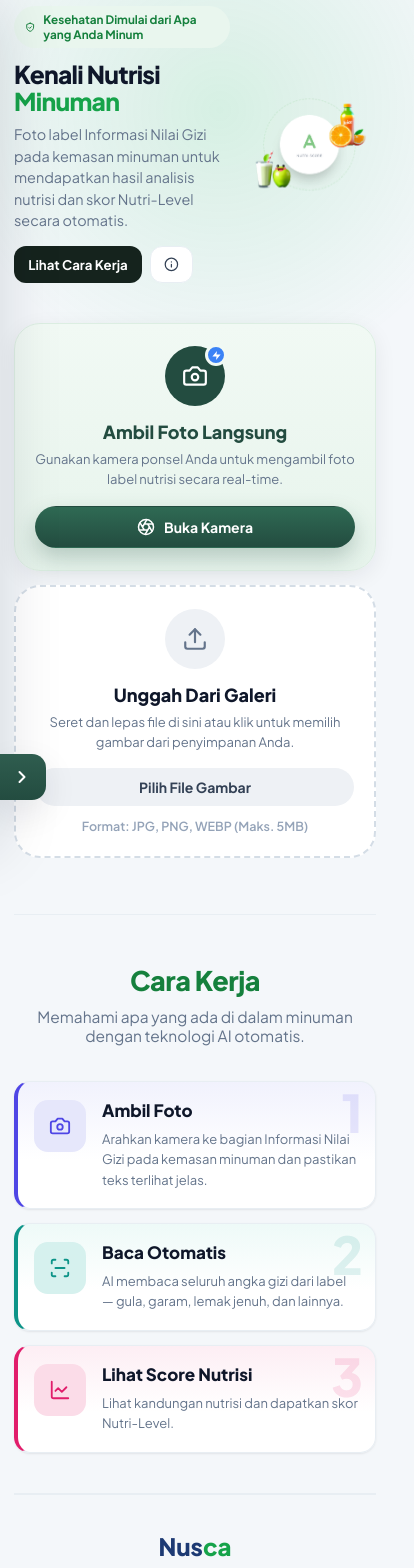
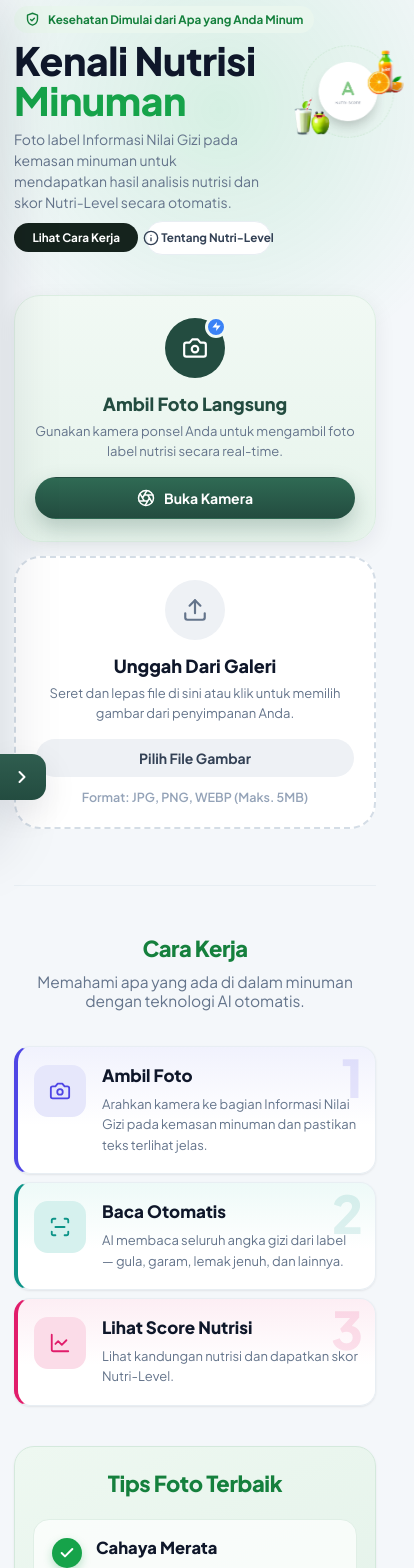
Before and after one commit to Jejetrs/nusca_nutrition_and_classifier_app, a React (Vite) app: page / in a window 390 px wide. Shown: the part 20-1588 px from the top of the page, 414 px wide, since content can reach past the window. Built offline with nearby package versions, Linux system fonts and the light colour scheme; no server answers.

Commit message:
edit hero section for flexibility

```diff
--- a/index.html
+++ b/index.html
@@ -5,7 +5,7 @@
     <link rel="icon" type="image/png" href="/src/assets/logo.png" />
     <meta name="viewport" content="width=device-width, initial-scale=1.0, maximum-scale=5.0" />
     <meta name="theme-color" content="#16A34A" />
-    <title>NutriScan AI — Pembaca Label Gizi & Nutri-Level</title>
+    <title>Nusca</title>
     <link rel="preconnect" href="https://fonts.googleapis.com" />
     <link rel="preconnect" href="https://fonts.gstatic.com" crossorigin />
     <link href="https://fonts.googleapis.com/css2?family=Plus+Jakarta+Sans:ital,wght@0,400;0,500;0,600;0,700;0,800&display=swap" rel="stylesheet" />
--- a/package.json
+++ b/package.json
@@ -3,7 +3,7 @@
   "private": true,
   "version": "1.0.0",
   "type": "module",
-  "description": "NutriScan AI — pembaca label gizi & klasifikasi Nutri-Level (React)",
+  "description": "Nusca",
   "scripts": {
     "dev": "vite",
     "build": "vite build",
--- a/src/components/screens/HomeScreen.jsx
+++ b/src/components/screens/HomeScreen.jsx
@@ -5,6 +5,13 @@ import NutriLevelDialog from '../result/NutriLevelDialog.jsx'
 
 const ACCEPT = ['image/jpeg', 'image/png', 'image/webp', 'image/bmp']
 const MAX_MB = 5
+
+const PHOTO_TIPS = [
+  { title: 'Cahaya Merata', desc: 'Hindari pantulan dan bayangan agar teks label terlihat jelas oleh kamera.' },
+  { title: 'Posisi Lurus', desc: 'Pegang kemasan tegak lurus di depan kamera — jangan miring atau bersudut.' },
+  { title: 'Label Utuh', desc: 'Pastikan tabel Informasi Nilai Gizi tidak terlipat, basah, atau tertutup.' },
+  { title: 'Tangan Stabil', desc: 'Tahan kamera sebentar agar hasil foto tajam dan tidak buram.' },
+]
 
 // Deteksi perangkat mobile berdasarkan user-agent dan pointer kasar
 function isMobileDevice() {
@@ -57,33 +64,35 @@ export default function HomeScreen({ onPhoto }) {
 
   return (
     <div className="ns-home">
-      {/* Hero */}
+      {/* Hero — judul full-width satu baris sebagai elemen dominan, ilustrasi mendampingi teks */}
       <section className="ns-hero">
-        <div className="ns-hero-text">
         <div className="ns-hero-badge">
           <BadgeCheck /> Kesehatan Dimulai dari Apa yang Anda Minum
         </div>
-          <h1>
-            <span className="ns-hero-title-line">Kenali Nutrisi</span>
-            <br />
-            <span className="t-green">Minuman</span>
+
+        <h1 className="ns-hero-title">
+          Kenali Nutrisi
+          <span className="t-green ns-hero-title-line">Minuman</span>
         </h1>
-          <p>
+
+        <p className="ns-hero-desc">
           Foto label Informasi Nilai Gizi pada kemasan minuman untuk mendapatkan hasil analisis
           nutrisi dan skor Nutri-Level secara otomatis.
         </p>
-          <div className="ns-hero-btns">
-            <button className="ns-btn dark" onClick={scrollHow}>
-              Lihat Cara Kerja
-            </button>
-            <button className="ns-btn outline ns-btn-info" onClick={() => setDialog(true)}>
-              <InfoIcon /> <span className="ns-btn-text">Tentang Nutri-Level</span>
-            </button>
-          </div>
-        </div>
 
         <div className="ns-hero-art">
           <img src={hero} alt="Ilustrasi skor Nutri-Level untuk minuman" />
+        </div>
+
+        {/* Tombol pada baris sendiri (full-width) — ukuran & panjangnya bebas, tak bentrok
+            dengan ilustrasi, dan tetap sejajar ke samping di desktop maupun mobile. */}
+        <div className="ns-hero-actions">
+          <button className="ns-btn dark ns-cta" onClick={scrollHow}>
+            Lihat Cara Kerja
+          </button>
+          <button className="ns-btn outline ns-cta ns-btn-info" onClick={() => setDialog(true)}>
+            <InfoIcon /> <span className="ns-btn-text">Tentang Nutri-Level</span>
+          </button>
         </div>
       </section>
 
@@ -167,13 +176,31 @@ export default function HomeScreen({ onPhoto }) {
         </div>
       </section>
 
+      {/* Tips foto — section dengan latar berbeda agar menonjol dari background halaman */}
+      <section className="ns-tips">
+        <div className="ns-tips-head">
+          <h2 className="ns-tips-title">Tips Foto Terbaik</h2>
+        </div>
+        <div className="ns-tips-grid">
+          {PHOTO_TIPS.map((t) => (
+            <div className="ns-tip" key={t.title}>
+              <span className="ns-tip-check"><CheckIcon /></span>
+              <div className="ns-tip-text">
+                <h4>{t.title}</h4>
+                <p>{t.desc}</p>
+              </div>
+            </div>
+          ))}
+        </div>
+      </section>
+
       {/* Footer */}
       <footer className="ns-footer">
         <div className="ns-footer-brand">
           <span className="ns-bn-blue">Nus</span><span className="ns-bn-green">ca</span>
         </div>
         <div className="ns-footer-note">
-          © 2025 Nusca AI. Platform analisis nutrisi minuman kemasanberbasis AI.
+          © 2025 Nusca AI. Platform analisis nutrisi minuman kemasan berbasis AI.
         </div>
       </footer>
 
@@ -210,6 +237,13 @@ function BadgeCheck() {
     <svg viewBox="0 0 24 24" width="15" height="15" fill="none" stroke="currentColor" strokeWidth="2.2" strokeLinecap="round" strokeLinejoin="round">
       <path d="M12 2 4 5v6c0 5 3.4 8.5 8 10 4.6-1.5 8-5 8-10V5l-8-3Z" />
       <path d="m9 12 2 2 4-4" />
+    </svg>
+  )
+}
+function CheckIcon() {
+  return (
+    <svg viewBox="0 0 24 24" width="16" height="16" fill="none" stroke="currentColor" strokeWidth="3" strokeLinecap="round" strokeLinejoin="round">
+      <path d="M20 6 9 17l-5-5" />
     </svg>
   )
 }
--- a/src/styles/components.css
+++ b/src/styles/components.css
@@ -8,61 +8,86 @@
 /* ══════════════════════════ HOME ══════════════════════════════ */
 .ns-home { padding-bottom: 16px; }
 
+/* Judul melebar penuh di baris atas; ilustrasi mendampingi paragraf di bawahnya.
+   container-type: inline-size mengaktifkan unit cqi yang dipakai judul. */
 .ns-hero {
   display: grid;
-  grid-template-columns: 1.05fr .95fr;
-  gap: clamp(20px, 4vw, 40px);
-  align-items: center;
+  grid-template-columns: minmax(0, 1fr) clamp(220px, 34vw, 380px);
+  grid-template-areas:
+    "badge   badge"
+    "title   art"
+    "body    art"
+    "actions art";
+  column-gap: clamp(18px, 3vw, 36px);
+  row-gap: clamp(10px, 1.6vw, 16px);
+  align-items: start;
   padding: 16px 0 80px;
+  container-type: inline-size;
 }
 .ns-hero-badge {
+  grid-area: badge; justify-self: start;
   display: inline-flex; align-items: center; gap: 8px;
   background: var(--green-soft); color: var(--green-d);
   font-weight: 700; font-size: 13px;
   padding: 8px 14px; border-radius: 999px;
-  margin-bottom: 22px;
 }
-.ns-hero-text { min-width: 0; container-type: inline-size; container-name: herotext; }
-.ns-hero-text h1 {
-  font-size: clamp(28px, 12cqi, 64px); font-weight: 800;
-  letter-spacing: -1.4px; line-height: 1.04;
-  color: var(--ink); margin-bottom: clamp(12px, 3cqi, 20px);
+
+/* Judul = elemen terbesar & dominan di beranda. Ukuran berbasis cqi, dengan baris terpisah
+   untuk Minuman agar layout lebih rapi di desktop dan mobile. */
+.ns-hero-title {
+  grid-area: title;
+  font-weight: 800;
+  font-size: clamp(18px, 6.5cqi, 56px);
+  letter-spacing: clamp(-1.4px, -0.13cqi, -0.3px);
+  line-height: 1.03;
+  color: var(--ink);
+  white-space: normal;
+}
+.ns-hero-title-line {
+  display: block;
 }
 .t-blue { color: var(--blue-title); }
 .t-green { color: var(--green); }
-.ns-hero-text p {
-  font-size: clamp(13px, 3.5cqi, 50px); line-height: 1.6;
-  color: var(--ink-soft); max-width: 45ch; margin-bottom: clamp(16px, 4cqi, 26px);
-}
 
-/* Ukuran tombol hero mengikuti lebar kolom (cqi), nowrap menjaga keduanya tetap sejajar. */
-.ns-hero-btns {
-  display: flex; gap: clamp(6px, 1.4cqi, 12px); flex-wrap: nowrap; align-items: stretch;
-}
-.ns-hero-btns .ns-btn {
-  flex: 0 1 auto; min-width: 0; justify-content: center;
-  font-size: clamp(10px, 2.9cqi, 15px);
-  padding: clamp(7px, 1.9cqi, 12px) clamp(7px, 2.8cqi, 18px);
-  gap: clamp(4px, 1.4cqi, 9px);
-  white-space: nowrap;
-}
-.ns-hero-btns .ns-btn svg {
-  flex-shrink: 0;
-  width: clamp(12px, 3.2cqi, 18px); height: clamp(12px, 3.2cqi, 18px);
+.ns-hero-desc {
+  grid-area: body; min-width: 0;
+  font-size: clamp(13px, 1.45vw, 17px); line-height: 1.6;
+  color: var(--ink-soft); max-width: 46ch; margin: 0;
 }
 
 .ns-hero-art {
-  position: relative; min-width: 0;
+  grid-area: art; min-width: 0;
   display: grid; place-items: center;
+  align-self: start;
 }
-.ns-hero-art img { width: 100%; max-width: 540px; height: auto; }
+.ns-hero-art img { width: 100%; max-width: 420px; height: auto; }
+
+/* Tombol aksi pada baris penuh sendiri: sejajar ke samping, ukuran besar. */
+.ns-hero-actions {
+  grid-area: actions;
+  display: flex; flex-wrap: wrap; align-items: center;
+  gap: clamp(8px, 1.3vw, 14px);
+  margin-top: 0;
+}
+.ns-cta {
+  display: inline-flex; align-items: center; justify-content: center;
+  white-space: nowrap;
+  gap: 8px;
+  font-size: clamp(12px, 1.05vw, 14px);
+  padding: clamp(8px, 1.2vw, 10px) clamp(12px, 1.6vw, 16px);
+  border-radius: 16px;
+}
+.ns-hero-actions .ns-cta { min-width: auto; }
 
 /* Animasi masuk ringan pada hero */
-.ns-hero-text { animation: ns-slide-up .5s ease both; }
+.ns-hero-badge, .ns-hero-title, .ns-hero-desc, .ns-hero-actions { animation: ns-slide-up .5s ease both; }
 .ns-hero-art { animation: ns-slide-up .5s .15s ease both; }
 @keyframes ns-slide-up {
   from { opacity: 0; transform: translateY(18px); }
   to   { opacity: 1; transform: none; }
+}
+@media (prefers-reduced-motion: reduce) {
+  .ns-hero-badge, .ns-hero-title, .ns-hero-desc, .ns-hero-actions, .ns-hero-art, .ns-tips { animation: none; }
 }
 
 /* Kartu sumber gambar */
@@ -162,6 +187,40 @@
 .ns-how-card.accent-indigo { --accent: #4f46e5; --accent-soft: #e6e7fb; --accent-tint: #f1f2fd; }
 .ns-how-card.accent-teal   { --accent: #0d9488; --accent-soft: #d6f1ee; --accent-tint: #eefaf8; }
 .ns-how-card.accent-rose   { --accent: #e11d6b; --accent-soft: #fbdce8; --accent-tint: #fdeef4; }
+
+/* ── Tips foto — panel ber-latar berbeda dari background halaman ─────────────── */
+.ns-tips {
+  margin-top: 52px;
+  background: linear-gradient(155deg, #eef8f1 0%, #e3f2e9 55%, #dceee4 100%);
+  border: 1px solid #d4e9dc;
+  border-radius: 26px;
+  padding: clamp(28px, 4vw, 46px);
+  box-shadow: var(--sh-sm);
+  animation: ns-slide-up .5s .5s ease both;
+}
+.ns-tips-head { text-align: center; max-width: 560px; margin: 0 auto; }
+.ns-tips-title { font-size: clamp(22px, 3vw, 30px); font-weight: 800; color: var(--green-d); letter-spacing: -.4px; margin: 0; }
+.ns-tips-grid {
+  display: grid; grid-template-columns: 1fr 1fr;
+  gap: clamp(14px, 1.6vw, 20px); margin-top: clamp(22px, 3vw, 34px);
+}
+.ns-tip {
+  display: grid; grid-template-columns: auto 1fr; gap: 14px; align-items: start;
+  background: rgba(255, 255, 255, .72);
+  border: 1px solid #e0efe6; border-radius: 16px;
+  padding: 18px;
+  transition: transform .2s, box-shadow .2s, background .2s;
+}
+.ns-tip:hover { transform: none; box-shadow: none; background: rgba(255, 255, 255, .72); }
+.ns-tip-check {
+  width: 30px; height: 30px; border-radius: 50%;
+  background: var(--green); color: #fff;
+  display: grid; place-items: center; flex-shrink: 0;
+  box-shadow: 0 4px 10px rgba(22, 163, 74, .28);
+}
+.ns-tip-text { min-width: 0; }
+.ns-tip h4 { font-size: 16.5px; font-weight: 800; color: var(--ink); margin-bottom: 5px; line-height: 1.2; }
+.ns-tip p { font-size: 13.5px; line-height: 1.56; color: var(--ink-soft); }
 
 /* Footer */
 .ns-footer { text-align: center; margin-top: 40px; padding-top: 36px; border-top: 2px solid var(--line); }
@@ -755,7 +814,7 @@
 
 /* ══════════════════════════ RESPONSIF ═══════════════════════ */
 @media screen and (max-width: 1023px) {
-  .ns-hero { gap: clamp(16px, 3vw, 30px); }
+  .ns-hero { column-gap: clamp(16px, 3vw, 32px); }
   .ns-hero-art { min-height: 0; }
   .ns-tips-inner { grid-template-columns: 1fr; gap: 20px; }
   .ns-tips-cols { gap: 18px; }
@@ -796,78 +855,50 @@
 }
 
 @media screen and (max-width: 600px) {
-  /* Hero tetap 2 kolom seperti desain: teks + tombol di kiri, ilustrasi di kanan.
-     Kolom ilustrasi memakai vw, jadi gambar otomatis mengecil saat layar menyempit. */
   .ns-hero {
-    grid-template-columns: minmax(0, 1fr) clamp(108px, 34vw, 195px);
-    gap: clamp(10px, 3.5vw, 18px);
-    align-items: center;
+    grid-template-columns: minmax(0, 1fr) clamp(90px, 24vw, 120px);
+    grid-template-areas:
+      "badge badge"
+      "title art"
+      "body art"
+      "actions art";
+    column-gap: clamp(10px, 3vw, 18px);
+    row-gap: clamp(8px, 2vw, 10px);
     padding: 8px 0 40px;
   }
-  .ns-hero-text {
+  .ns-hero-title {
+    font-size: clamp(24px, 10vw, 40px);
+    letter-spacing: -.4px;
+    line-height: 1.02;
+  }
+  .ns-hero-desc {
+    font-size: clamp(12px, 3.6vw, 14px);
+    line-height: 1.5;
     max-width: none;
   }
-  /* Judul — hirarki utama, jelas lebih besar dari paragraf */
-  .ns-hero-text h1 {
-    letter-spacing: -.7px;
-    font-size: clamp(19px, 6.3vw, 28px);
-    line-height: 1.1;
-    margin-bottom: clamp(8px, 2.6vw, 14px);
+  .ns-hero-actions {
+    gap: clamp(6px, 2vw, 10px);
+    margin-top: 0;
   }
-  /* Judul tetap dua baris: "Kenali Nutrisi" lalu "Minuman" (hijau).
-     <br> dibiarkan tampil dan frasa pertama nowrap agar tak terpotong aneh. */
-  .ns-hero-title-line {
-    white-space: nowrap;
-    font-size: inherit;
+  .ns-hero-actions .ns-cta {
+    flex: 1 1 0; min-width: 0;
+    font-size: clamp(11px, 3vw, 12px);
+    padding: 8px 12px;
+    gap: 2px;
   }
-  /* Paragraf — sekunder, lebih kecil dari judul */
-  .ns-hero-text p {
-    font-size: clamp(12.5px, 3.7vw, 15px);
-    line-height: 1.5;
-    margin-bottom: clamp(12px, 3.6vw, 18px);
-    max-width: none;
-  }
-  /* Tombol ikut mengecil bersama layar */
-  .ns-hero-btns {
-    flex-wrap: wrap;
-    justify-content: flex-start;
-    gap: clamp(6px, 2vw, 10px);
-  }
-  .ns-hero-btns .ns-btn {
-    width: auto;
-    min-width: 0;
-    font-size: clamp(11px, 3.4vw, 14px);
-    padding: clamp(8px, 2.6vw, 11px) clamp(10px, 3.4vw, 16px);
-  }
-  .ns-hero-btns .ns-btn svg {
-    width: clamp(13px, 3.8vw, 16px);
-    height: clamp(13px, 3.8vw, 16px);
-  }
-  .ns-btn-info {
-    display: inline-flex;
-    align-items: center;
-    padding: clamp(8px, 2.6vw, 11px);
-  }
-  .ns-btn-info svg { margin-right: 0; }
-  .ns-btn-info .ns-btn-text { display: none; }
-  /* Ilustrasi mengisi kolomnya → ikut mengecil mengikuti lebar layar */
-  .ns-hero-art {
-    justify-items: center;
-    width: 100%;
-  }
-  .ns-hero-art img {
-    width: 100%;
-    max-width: 200px;
-    height: auto;
-  }
-  .ns-how-grid { grid-template-columns: 1fr; gap: 14px; }
+  .ns-cta.ns-btn-info svg { display: inline-block; width: 16px; height: 16px; }
+  .ns-hero-art img { width: clamp(132px, 25vw, 116px) }
+  .ns-how-grid { grid-template-columns: 1fr; gap: 8px; }
   .ns-how-card { grid-template-columns: auto 1fr; padding: 18px 16px; }
   .ns-how-card h4 { font-size: 17px; }
   .ns-how-card p { font-size: 13px; }
   .ns-how-card-num { font-size: 52px; }
 
-  .ns-hero-badge { font-size: clamp(10px, 3vw, 12px); padding: 6px 11px; margin-bottom: clamp(10px, 3vw, 16px); }
-  .ns-how-title { font-size: 27px; }
+  .ns-tips { margin-top: 40px; padding: 22px 18px; border-radius: 20px; }
+  .ns-tips-grid { grid-template-columns: 1fr; }
+
+  .ns-hero-badge { font-size: clamp(10px, 3vw, 12px); padding: 6px 11px; }
+  .ns-how-title { font-size: 22px; }
   .ns-crop-header h2 { font-size: 28px; }
   .ns-proc-title { font-size: 25px; }
   .ns-proc-sub { font-size: 14.5px; }
```
Also changed, not shown: src/styles/globals.css (+8 -8 lines), 1 other file (tests, documents, lock files or other folders). Lines whose indentation alone changed are shown as unchanged.
